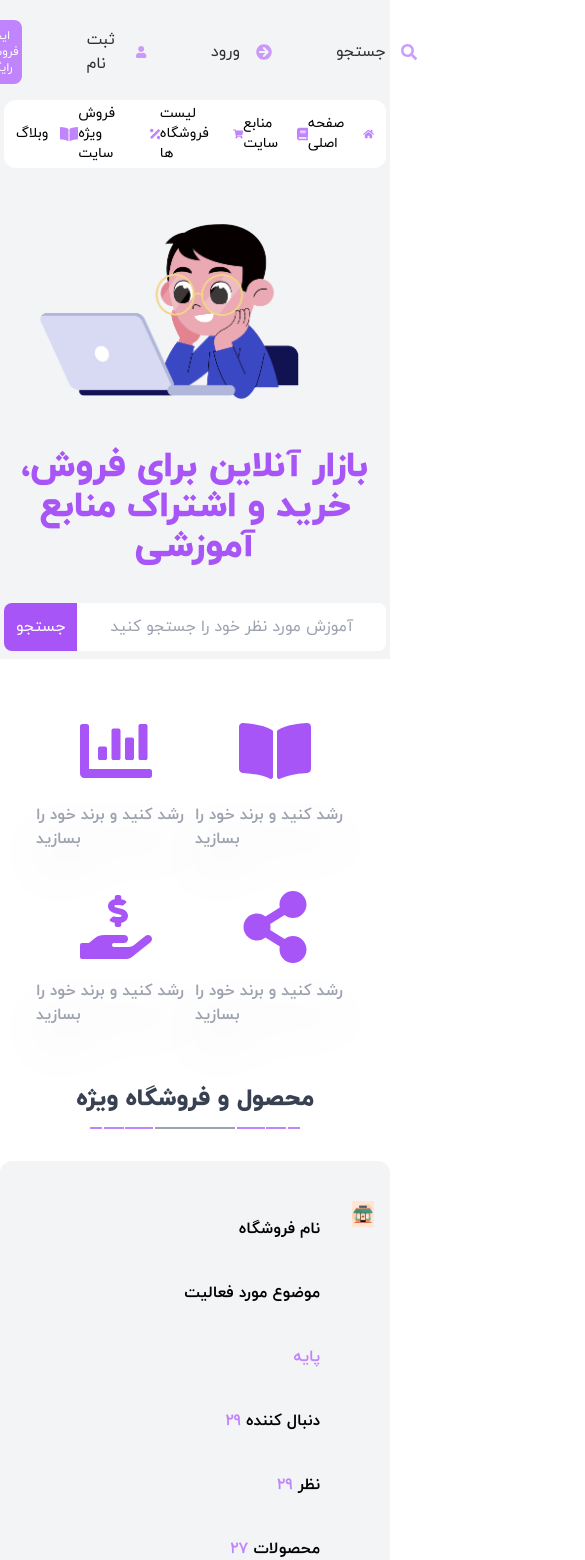
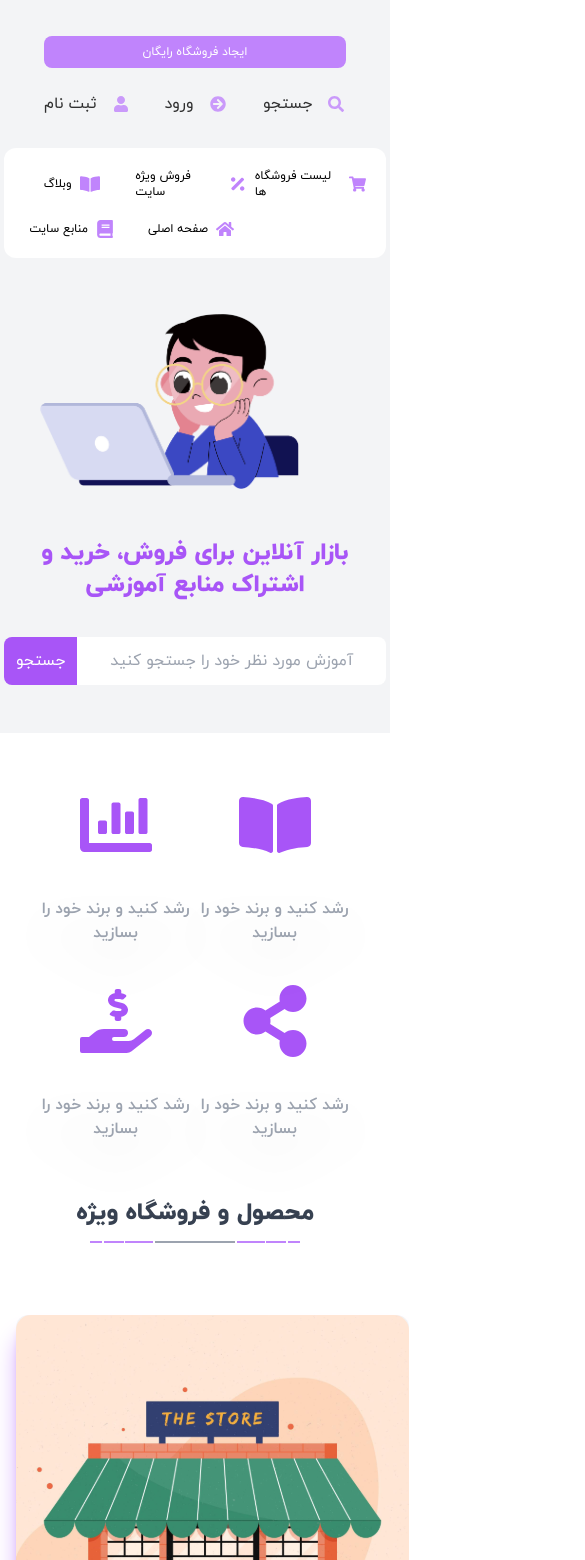
Before and after one commit to mohammadraufzahed/learning-ui, a Next.js app: page / in a window 390 px wide. Shown: the part 68-1628 px from the top of the page, 585 px wide, since content can reach past the window. Built offline with nearby package versions, Linux system fonts and the light colour scheme.

Commit message:
Improvment: Responsive

```diff
--- a/components/AnnouncementBox/index.jsx
+++ b/components/AnnouncementBox/index.jsx
@@ -3,10 +3,10 @@ import classes from "./style/index.module.scss";
 const AnnouncementBox = ({ title, button }) => {
   return (
     <div className="bg-gradient-to-r from-purple-200 to-purple-400 w-full px-1 py-2 md:px-9 md:py-4 text-center flex flex-col gap-16 h-[50vh] items-center justify-center ">
-      <span className="font-extrabold text-4xl drop-shadow-2xl text-white">
+      <span className="font-extrabold text-2xl drop-shadow-2xl text-white md:text-4xl">
         {title}
       </span>
-      <button className="w-[60%] bg-purple-500 transition-colors duration-300 font-bold text-2xl text-white py-4 hover:bg-purple-700">
+      <button className="mt-10 w-full bg-purple-500 transition-colors duration-300 font-bold text-2xl text-white py-4 hover:bg-purple-700 md:w-[60%]">
         {button}
       </button>
     </div>
--- a/components/CategoriesProduct/index.jsx
+++ b/components/CategoriesProduct/index.jsx
@@ -39,9 +39,9 @@ const CategoriesProduct = () => {
 
 const CategoriesItem = ({ item }) => {
   return (
-    <div className="flex flex-col items-center gap-3  drop-shadow-2xl">
+    <div className="flex flex-col items-center gap-3  drop-shadow-2xl text-center">
       {<item.icon className="text-purple-500 text-6xl" />}
-      <span className="text-gray-700 font-bold">{item.name}</span>
+      <span className="text-gray-700 font-bold mt-3">{item.name}</span>
     </div>
   );
 };
--- a/components/Features/index.jsx
+++ b/components/Features/index.jsx
@@ -7,28 +7,28 @@ import {
 
 const Features = () => {
   return (
-    <div className="my-10 px-9 py-4 grid grid-cols-2 gap-y-10 justify-between md:grid-cols-4">
+    <div className="my-10 px-9 py-4 grid grid-cols-2 gap-y-10 justify-between md:grid-cols-4  text-center">
       <div className="flex flex-col gap-4 items-center">
         <FaChartBar className="text-purple-500 text-7xl" />
-        <span className="font-bold text-gray-400 shadow-purple-400 drop-shadow-2xl">
+        <span className="font-bold text-gray-400 shadow-purple-400 drop-shadow-2xl mt-5 md:mt-2">
           رشد کنید و برند خود را بسازید
         </span>
       </div>
       <div className="flex flex-col gap-4 items-center">
         <FaBookOpen className="text-purple-500 text-7xl" />
-        <span className="font-bold text-gray-400 shadow-purple-400 drop-shadow-2xl">
+        <span className="font-bold text-gray-400 shadow-purple-400 drop-shadow-2xl mt-5 md:mt-2">
           رشد کنید و برند خود را بسازید
         </span>
       </div>
       <div className="flex flex-col gap-4 items-center">
         <FaHandHoldingUsd className="text-purple-500 text-7xl" />
-        <span className="font-bold text-gray-400 shadow-purple-400 drop-shadow-2xl">
+        <span className="font-bold text-gray-400 shadow-purple-400 drop-shadow-2xl mt-5 md:mt-2">
           رشد کنید و برند خود را بسازید
         </span>
       </div>
       <div className="flex flex-col gap-4 items-center">
         <FaShareAlt className="text-purple-500 text-7xl" />
-        <span className="font-bold text-gray-400 shadow-purple-400 drop-shadow-2xl">
+        <span className="font-bold text-gray-400 shadow-purple-400 drop-shadow-2xl mt-5 md:mt-2">
           رشد کنید و برند خود را بسازید
         </span>
       </div>
--- a/components/Hero/index.jsx
+++ b/components/Hero/index.jsx
@@ -15,11 +15,11 @@ const Hero = () => {
       </div>
       <div className="text-center min-h-full">
         <div>
-          <strong className="text-purple-500 text-4xl font-extrabold">
+          <strong className="text-purple-500 text-2xl font-extrabold md:text-4xl">
             بازار آنلاین برای فروش، خرید و اشتراک منابع آموزشی
           </strong>
         </div>
-        <div className="mt-9 flex flex-row w-full">
+        <div className="mt-9 flex flex-row w-full my-10 md:my-0 md:mt-5">
           <button className="bg-purple-500 text-white p-3 rounded-l-lg">
             جستجو
           </button>
--- a/components/Menu/index.jsx
+++ b/components/Menu/index.jsx
@@ -9,22 +9,24 @@ import {
 
 const Menu = () => {
   return (
-    <div className="container w-full mt-20 lg:mt-0">
-      <ul className="flex flex-row w-full justify-between bg-white rounded-xl px-3 py-1 my-4 md:px-16 md:py-4">
-        <li className="flex flex-row gap-3 items-center cursor-pointer text-sm">
-          وبلاگ <FaBookOpen className="text-purple-400 text-lg" />
+    <div className="container w-full mt-32 lg:mt-0">
+      <ul className="grid grid-cols-3 place-items-center gap-y-5 w-full justify-between bg-white rounded-xl px-3 py-5 my-4 md:px-16 md:py-4 md:grid-cols-5">
+        <li className="flex flex-row items-center cursor-pointer text-xs">
+          وبلاگ <FaBookOpen className="text-purple-400 text-xl mx-2" />
         </li>
-        <li className="flex flex-row gap-3 items-center cursor-pointer text-sm">
-          فروش ویژه سایت <FaPercentage className="text-purple-400 text-lg" />
+        <li className="flex flex-row items-center cursor-pointer text-xs">
+          فروش ویژه سایت
+          <FaPercentage className="text-purple-400 text-lg mx-2" />
         </li>
-        <li className="flex flex-row gap-3 items-center cursor-pointer text-sm">
-          لیست فروشگاه ها <FaShoppingCart className="text-purple-400 text-lg" />
+        <li className="flex flex-row items-center cursor-pointer text-xs">
+          لیست فروشگاه ها{" "}
+          <FaShoppingCart className="text-purple-400 text-lg mx-2" />
         </li>
-        <li className="flex flex-row gap-3 items-center cursor-pointer text-sm">
-          منابع سایت <FaBook className="text-purple-400 text-lg" />
+        <li className="flex flex-row items-center cursor-pointer text-xs">
+          منابع سایت <FaBook className="text-purple-400 text-lg mx-2" />
         </li>
-        <li className="flex flex-row gap-3 items-center cursor-pointer text-sm">
-          صفحه اصلی <FaHome className="text-purple-400 text-lg" />
+        <li className="flex flex-row items-center cursor-pointer text-xs">
+          صفحه اصلی <FaHome className="text-purple-400 text-lg mx-2" />
         </li>
       </ul>
     </div>
--- a/components/Navbar/index.jsx
+++ b/components/Navbar/index.jsx
@@ -12,13 +12,13 @@ const Navbar = () => {
             <Image src="/svg/logo.svg" width={80} height={80} alt="Logo" />
           </Link>
         </div>
-        <div className="flex flex-row items-center gap-16">
+        <div className="grid grid-cols-1 mt-4 items-center gap-y-6 gap-x-7 md:grid-cols-2 ">
           <Link href="#" passHref>
             <button className="bg-purple-400 text-white transition-all duration-300 rounded-lg text-xs  px-1 py-2 md:px-4 md:py-2 md:text-lg hover:bg-purple-500">
               ایجاد فروشگاه رایگان
             </button>
           </Link>
-          <ul className="list-none flex flex-row gap-16 cursor-pointer">
+          <ul className="grid grid-cols-3 w-full gap-x-6 place-items-center cursor-pointer">
             <li className="flex flex-row gap-4 items-center duration-300 opacity-80 hover:opacity-100">
               ثبت نام <FaUser className="text-purple-400" />
             </li>
--- a/components/SpecialSellsBox/index.jsx
+++ b/components/SpecialSellsBox/index.jsx
@@ -1,5 +1,6 @@
 import Image from "next/image";
 import Box from "../Box";
+import classes from "./style/index.module.scss";
 import { FaStar, FaUser } from "react-icons/fa";
 import Stars from "../Stars";
 
@@ -29,7 +30,7 @@ const fakeData = [
 const SpecialSellsBox = () => {
   return (
     <Box title="محصول و فروشگاه ویژه" className="w-full">
-      <div className="w-[100vw] h-max rounded-xl justify-center bg-gray-100 grid grid-cols-1 gap-x-10 gap-y-10 px-4 py-10 lg:grid-cols-2 lg:gap-y-0 lg:w-full items-center">
+      <div className="w-[100vw] h-max rounded-xl justify-center grid grid-cols-1 gap-x-10 gap-y-10 px-4 py-10 md:grid-cols-2 md:place-items-center lg:gap-y-0 lg:w-full items-center">
         {fakeData.map((item, key) => (
           <SpecialSellsItem item={item} key={key} />
         ))}
@@ -40,21 +41,21 @@ const SpecialSellsBox = () => {
 
 const SpecialSellsItem = ({ item }) => {
   return (
-    <div className="flex flex-row gap-4 mx-auto ">
-      <div>
-        <div className="flex flex-col text-right text-black font-bold text-base gap-10 py-4 px-4">
-          <span>{item.name}</span>
-          <span>{item.category}</span>
-          <span className="text-purple-400">{item.type}</span>
-          <span>
+    <div className="w-max flex flex-col-reverse items-center shadow-xl shadow-purple-400 bg-gray-100 rounded-xl">
+      <div className="w-full max-h-[470px]">
+        <div className="flex flex-col text-right text-black font-bold text-base py-4 px-4">
+          <span className="mb-3">{item.name}</span>
+          <span className="mb-3">{item.category}</span>
+          <span className="text-purple-400 mb-3">{item.type}</span>
+          <span className="mb-3">
             <span className="text-purple-400">{item.followers}</span>
             &nbsp;دنبال کننده
           </span>
-          <span>
-            <span className="text-purple-400">{item.comments}</span>
+          <span className="mb-3">
+            <span className="text-purple-400 mb-3">{item.comments}</span>
             &nbsp;نظر
           </span>
-          <span>
+          <span className="mb-3">
             <span className="text-purple-400">{item.products}</span>
             &nbsp;محصولات
           </span>
@@ -71,8 +72,15 @@ const SpecialSellsItem = ({ item }) => {
           </button>
         </div>
       </div>
-      <div>
-        <Image src={item.picture} width={393} height={475} alt={item.name} />
+      <div className={classes.picture_container}>
+        <Image
+          src={item.picture}
+          width={393}
+          height={475}
+          layout="fill"
+          className={classes.picture}
+          alt={item.name}
+        />
       </div>
     </div>
   );
--- a/components/SpecialSellsBox/style/index.module.scss
+++ b/components/SpecialSellsBox/style/index.module.scss
@@ -0,0 +1,10 @@
+.picture_container {
+  position: relative;
+  width: 393px;
+  max-width: 393px;
+  height: 475px;
+  max-height: 475px;
+  & .picture {
+    position: inherit;
+  }
+}
--- a/pages/index.jsx
+++ b/pages/index.jsx
@@ -55,7 +55,7 @@ export default function Home() {
           {fakeData.badges.map((item, key) => (
             <div
               key={key}
-              className="flex w-[50vw] py-5 mx-auto flex-col justify-center items-center gap-2 shadow-xl shadow-purple-400 sm:w-max sm:px-16 sm:py-5 lg:px-10 lg:py-7"
+              className="flex w-full py-5 mx-auto flex-col justify-center items-center gap-2 shadow-xl shadow-purple-400 sm:w-max sm:px-16 sm:py-5 lg:px-10 lg:py-7"
             >
               <item.icon className="text-purple-400 text-6xl" />
               <span className="font-bold text-lg">{item.name}</span>
```
Also changed, not shown: components/ResourcesBox/index.jsx (+9 -7 lines).
